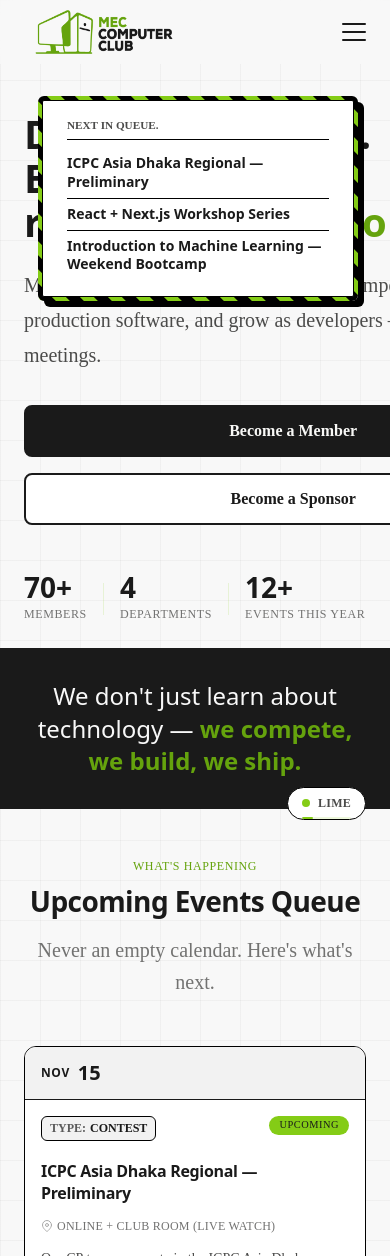
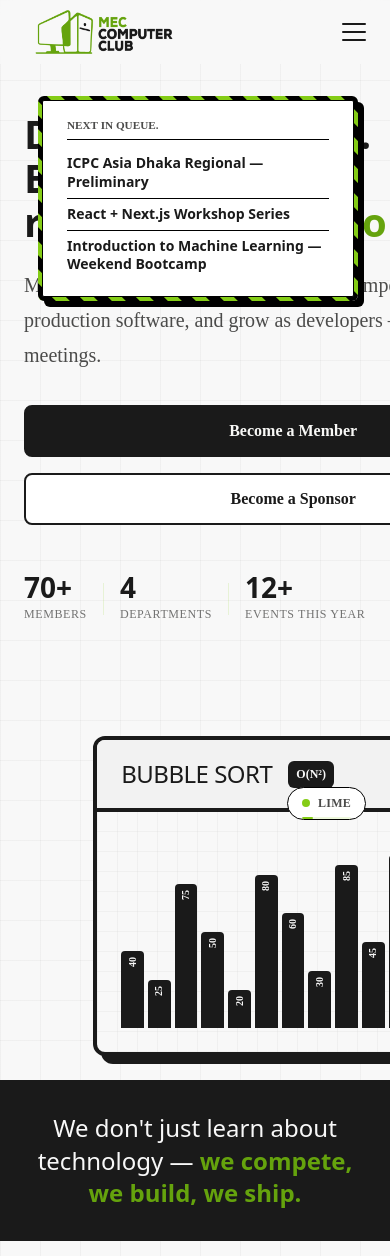
Before and after one commit to abokash590/ClubWebsite, a Next.js app: page / in a window 390 px wide. Shown: the top 1256 px of the page. Built offline with nearby package versions, Linux system fonts and the light colour scheme; a web font is replaced by a local one.

Commit message:
Fix: Show Algorithm Visualizer on mobile devices

```diff
--- a/src/app/page.css
+++ b/src/app/page.css
@@ -448,7 +448,9 @@
   }
 
   .hero__visual {
-    display: none;
+    display: flex;
+    justify-content: center;
+    margin-top: var(--space-6);
   }
 
   .hero {
```
